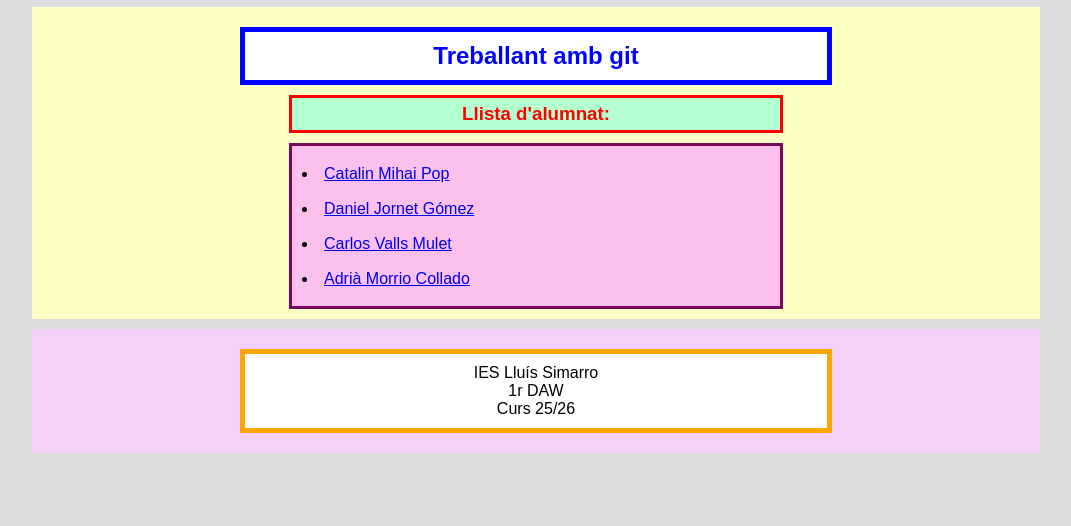
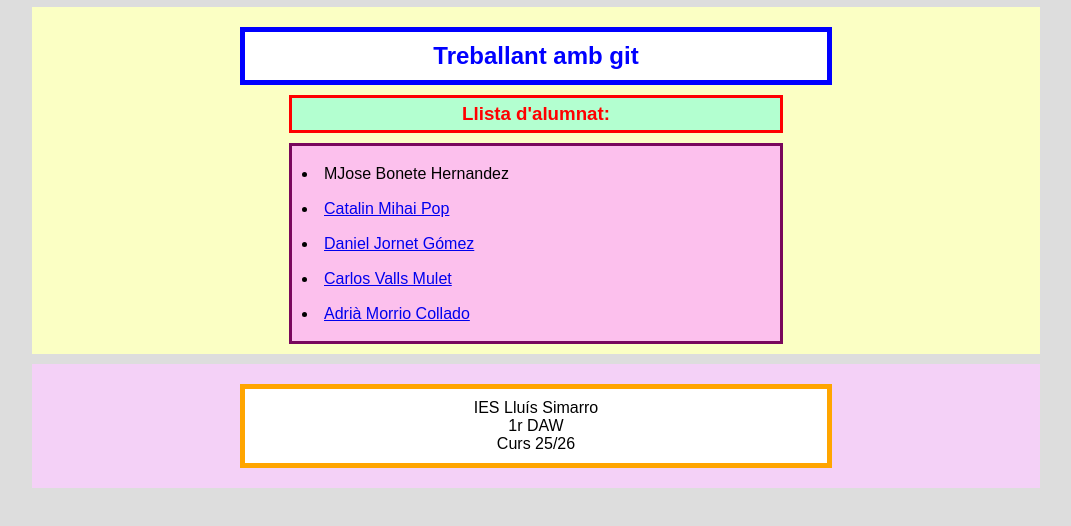
Before and after one commit to Eleazar-1/entorns2526, a plain HTML site: page index.html in a window 1280 px wide. Shown: the part 130-656 px from the top of the page, without its empty margins (104-1175 px from the left). Drawn offline with Linux system fonts and the light colour scheme.

Commit message:
Commit MJose

```diff
--- a/index.html
+++ b/index.html
@@ -15,6 +15,7 @@
      <h3>Llista d'alumnat:</h3>
     <ul>
       <!-- afegiu el vostre nom a la llista-->
+    <li>MJose Bonete Hernandez</li>
     <li><a href="./img/imgCatalin/img_Catalin.png">Catalin Mihai Pop</a></li>
     <li><a href="./img/imgDaniel/img_dani.png">Daniel Jornet Gómez</a></li>
     <li><a href="./img/imgCarlos/img_Carlos.png">Carlos Valls Mulet</a></li>
```
